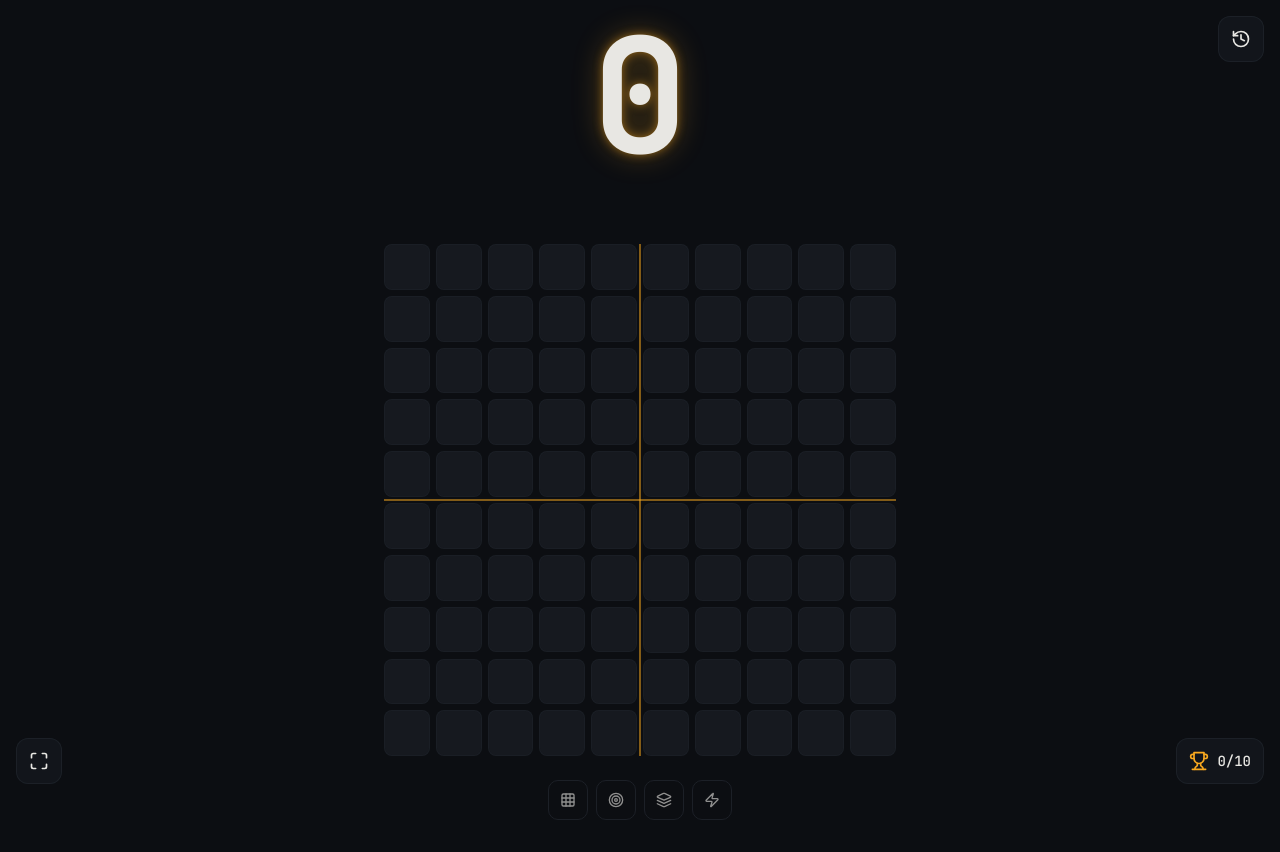
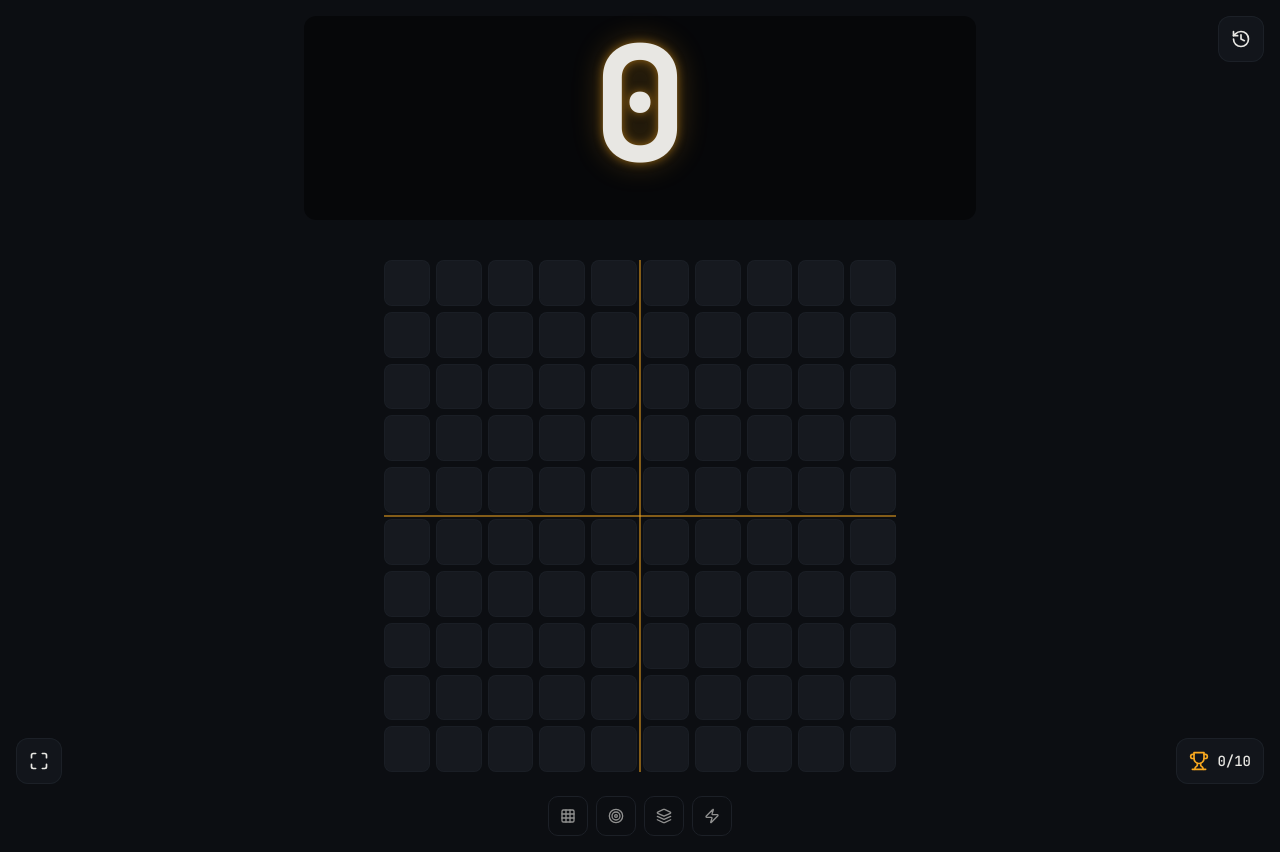
Before and after one commit to globalworming/dIOO, a React (Vite) app: page / in a window 1280 px wide. Built offline with nearby package versions, Linux system fonts and the light colour scheme; the HTML template or start-up script is replaced by a standard one.

Commit message:
barely legible

```diff
--- a/src/components/ResultDisplay.tsx
+++ b/src/components/ResultDisplay.tsx
@@ -11,14 +11,14 @@ export const ResultDisplay = ({ result, phase, modifiedResult }: ResultDisplayPr
   const displayValue = showModified ? modifiedResult : result;
 
   return (
-    <div className="text-center mb-8">
+    <div className="text-center rounded-lg mb-8 p-2 relative z-10 bg-black/50">
       <div
         className={cn(
           "result-display text-primary text-glow transition-all duration-500",
           phase === "random" && "opacity-30 blur-sm",
           phase === "sorting" && "opacity-60",
           phase === "modifying" && "opacity-80",
-          phase === "sorted" && "opacity-100 animate-fade-in-up"
+          phase === "sorted" && "opacity-100"
         )}
       >
         {displayValue !== null ? displayValue : "—"}
@@ -26,7 +26,7 @@ export const ResultDisplay = ({ result, phase, modifiedResult }: ResultDisplayPr
       <div className="flex items-center justify-center gap-2 mt-2 text-sm text-muted-foreground h-5">
         {showModified && result !== null ? (
           <div className="flex items-center gap-2 animate-fade-in-up">
-            <span className="opacity-60">{result}</span>
+            <span className="text-white">{result}</span>
             <span className="text-primary">+{modifiedResult! - result}</span>
           </div>
         ) : (
```
